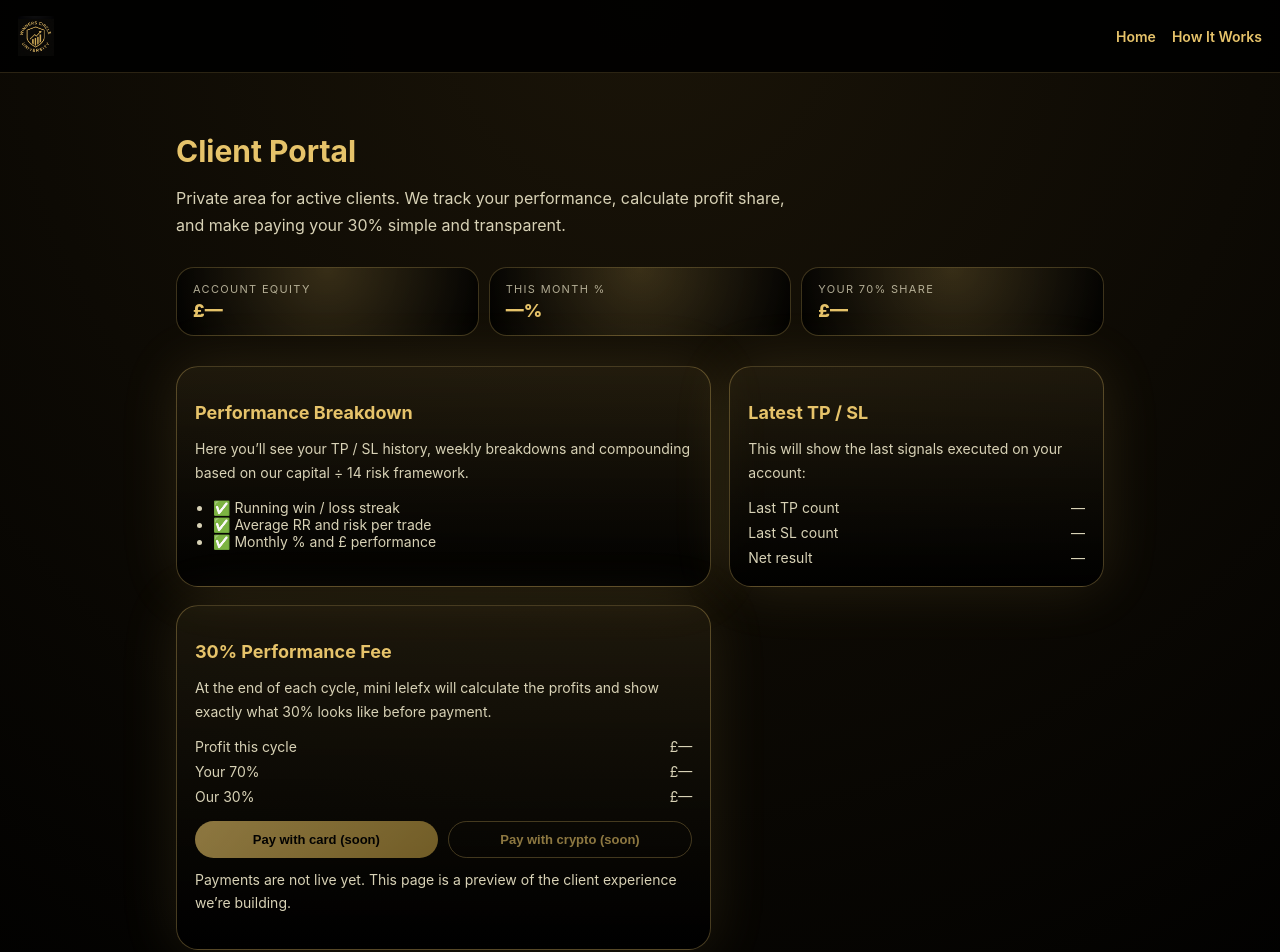
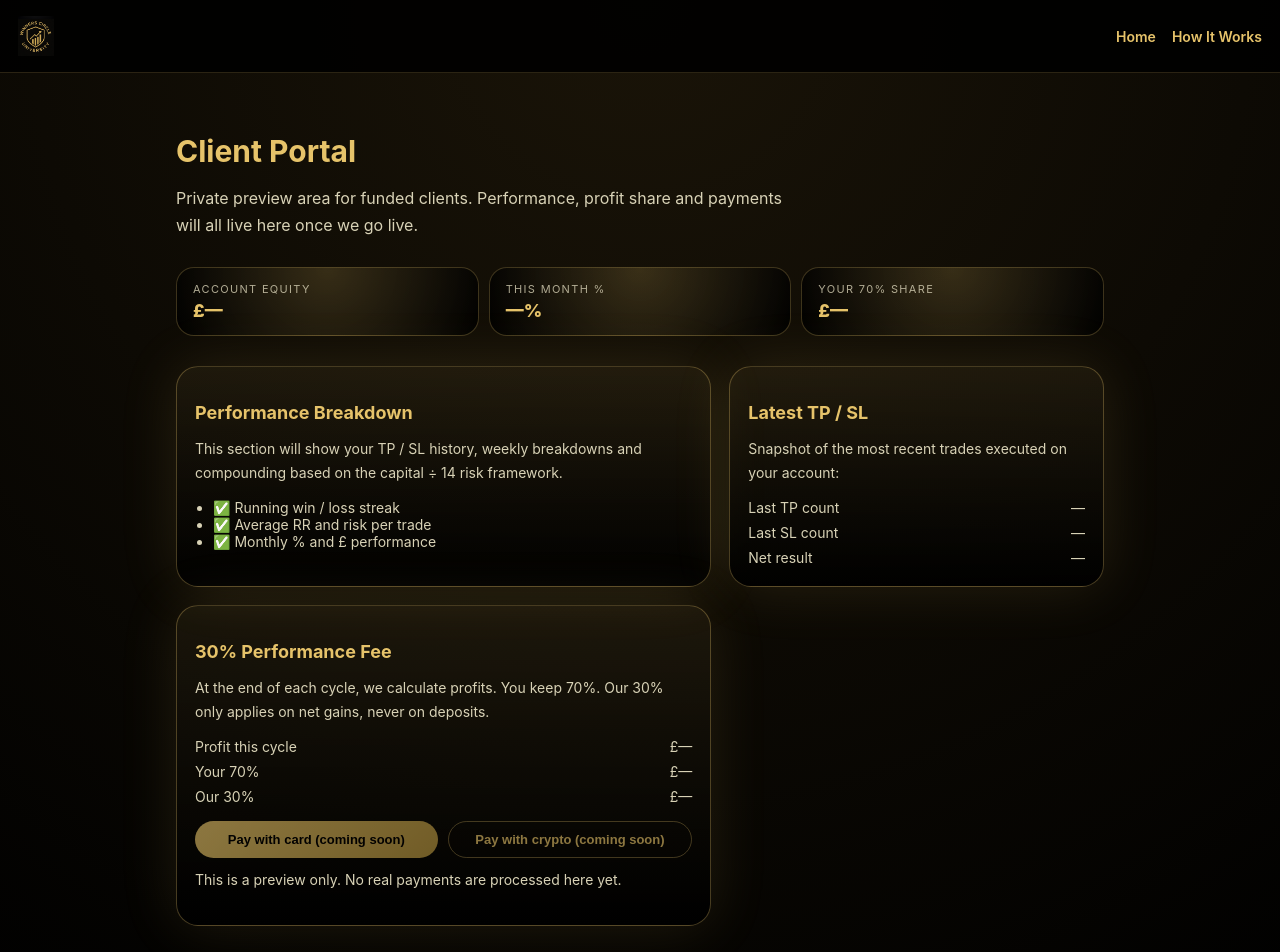
Before and after one commit to bammamileleabdul/winners-circle-university, a Next.js app: page /client-portal in a window 1280 px wide. Shown: the top 952 px of the page. Built offline with nearby package versions, Linux system fonts and the light colour scheme.

Commit message:
Update page.js

```diff
--- a/app/client-portal/page.js
+++ b/app/client-portal/page.js
@@ -28,8 +28,8 @@ export default function ClientPortal() {
         <main className="main">
           <h1>Client Portal</h1>
           <p className="subtitle">
-            Private area for active clients. We track your performance, calculate
-            profit share, and make paying your 30% simple and transparent.
+            Private preview area for funded clients. Performance, profit share
+            and payments will all live here once we go live.
           </p>
 
           {/* SUMMARY STRIP */}
@@ -53,8 +53,8 @@ export default function ClientPortal() {
             <div className="card wide">
               <h2>Performance Breakdown</h2>
               <p>
-                Here you’ll see your TP / SL history, weekly breakdowns and
-                compounding based on our capital ÷ 14 risk framework.
+                This section will show your TP / SL history, weekly breakdowns
+                and compounding based on the capital ÷ 14 risk framework.
               </p>
               <ul className="list">
                 <li>✅ Running win / loss streak</li>
@@ -66,7 +66,7 @@ export default function ClientPortal() {
             <div className="card">
               <h2>Latest TP / SL</h2>
               <p className="muted">
-                This will show the last signals executed on your account:
+                Snapshot of the most recent trades executed on your account:
               </p>
               <div className="metricRow">
                 <span>Last TP count</span>
@@ -85,8 +85,8 @@ export default function ClientPortal() {
             <div className="card">
               <h2>30% Performance Fee</h2>
               <p className="muted">
-                At the end of each cycle, mini lelefx will calculate the
-                profits and show exactly what 30% looks like before payment.
+                At the end of each cycle, we calculate profits. You keep 70%.
+                Our 30% only applies on net gains, never on deposits.
               </p>
 
               <div className="metricRow">
@@ -104,23 +104,22 @@ export default function ClientPortal() {
 
               <div className="btnRow">
                 <button className="payBtn" disabled>
-                  Pay with card (soon)
+                  Pay with card (coming soon)
                 </button>
                 <button className="payBtn ghost" disabled>
-                  Pay with crypto (soon)
+                  Pay with crypto (coming soon)
                 </button>
               </div>
 
               <p className="tiny">
-                Payments are not live yet. This page is a preview of the client
-                experience we’re building.
+                This is a preview only. No real payments are processed here yet.
               </p>
             </div>
           </div>
 
           <div className="backRow">
             <a href="/" className="backLink">
-              ← Back to main site
+              ← Back to main page
             </a>
           </div>
         </main>
```
